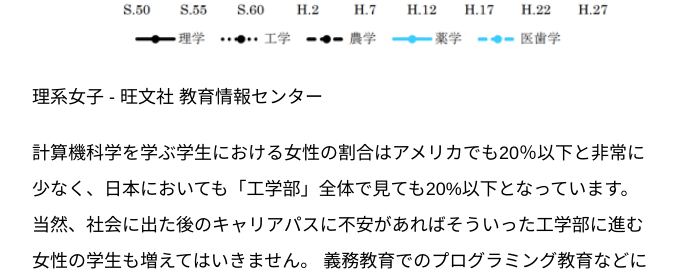
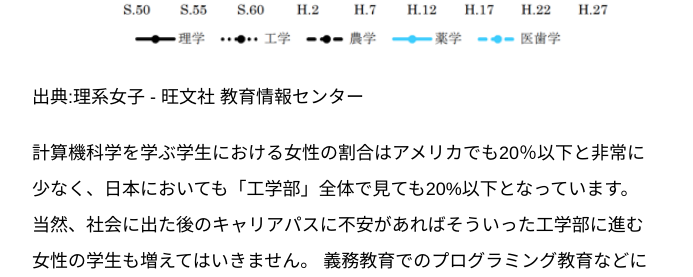
Before and after one commit to yandod/yandod.github.io, a Jekyll site: the page built from _posts/2018-09-15-history-of-women-in-programming.markdown, in a window 1280 px wide and 900 px high, scrolled down 7510 px. Shown: the part 173-450 px from the top of the window, without its empty margins (298-991 px from the left). Built offline with Jekyll 4.4.1, drawn with Linux system fonts in a browser that asks for light colours; Markdown is read by kramdown in place of the engine named in the settings; comment, search, counter and statistics services are not loaded.

Commit message:
add caption for chart

```diff
--- a/_posts/2018-09-15-history-of-women-in-programming.markdown
+++ b/_posts/2018-09-15-history-of-women-in-programming.markdown
@@ -118,7 +118,7 @@ Smalltalkの開発はアラン・ケイやダン・インガルスも参加し
 
 <figure>
 <a href="http://eic.obunsha.co.jp/pdf/educational_info/2016/1221_1.pdf"><img src="{{ site.url }}/images/rikei-female.png" style="width:100%"/></a>
-<caption>理系女子 - 旺文社 教育情報センター</caption>
+<caption>出典:理系女子 - 旺文社 教育情報センター</caption>
 </figure>
 
 計算機科学を学ぶ学生における女性の割合はアメリカでも20％以下と非常に少なく、日本においても「工学部」全体で見ても20%以下となっています。
```
